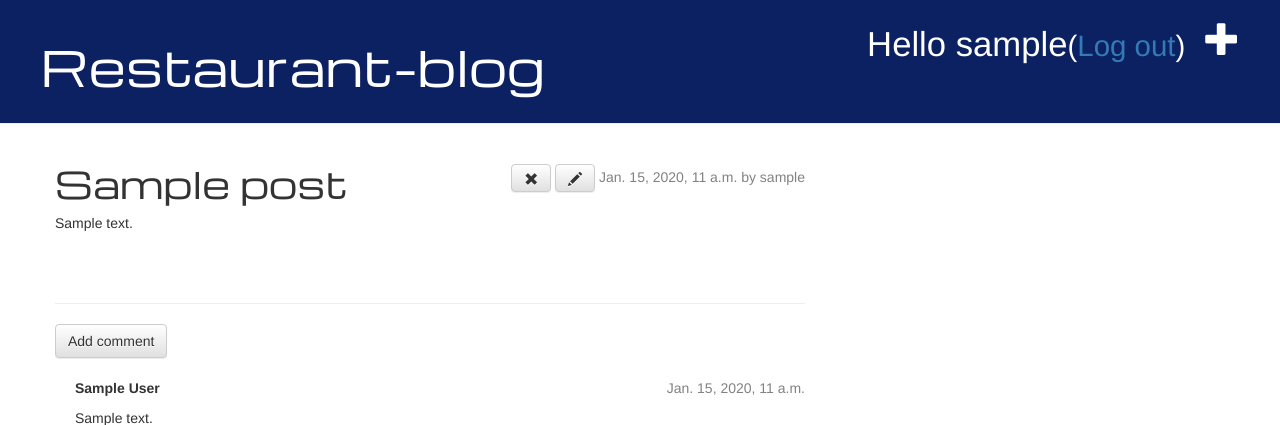
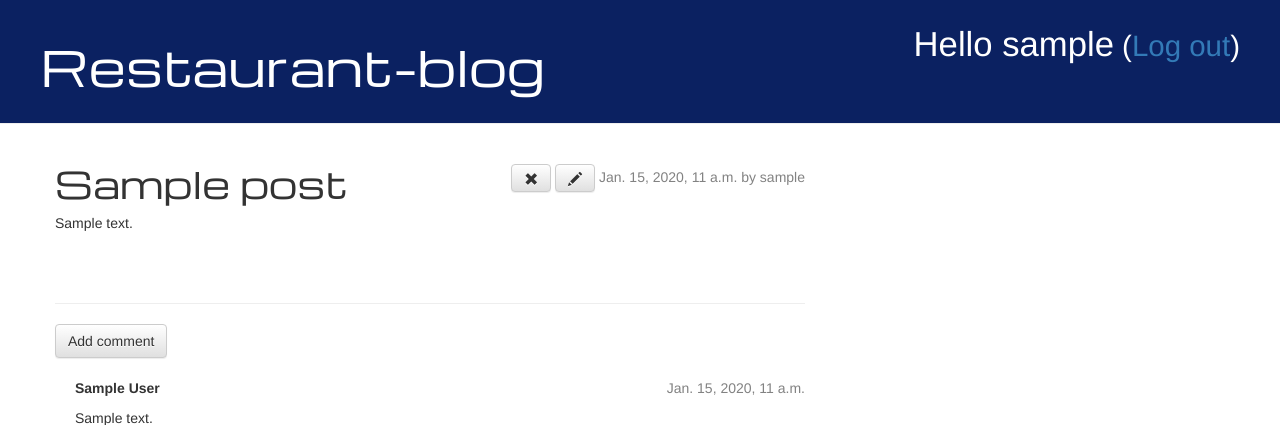
Before and after one commit to LucienBouletRoblin/my-first-restaurant-blog, a Django app: page /post/1/ in a window 1280 px wide. Shown: the top 425 px of the page. Run offline with Django 3.2, Linux system fonts and the light colour scheme; a user stored in the database is signed in; tables that the repository leaves empty hold one stand-in row (values such as "Sample post"); some libraries are stand-ins or nearby versions.

Commit message:
Commit 23

```diff
--- a/polls/templates/polls/base.html
+++ b/polls/templates/polls/base.html
@@ -14,8 +14,8 @@
 
         <div class="page-header">
             {% if user.is_authenticated %}
-                <a href="{% url 'post_new' %}" class="top-menu"><span class="glyphicon glyphicon-plus"></span></a>
-                <p class="top-menu">Hello {{ user.username }}<small>(<a href="{% url 'logout' %}">Log out</a>)</small></p>
+                <!--<a href="{% url 'post_new' %}" class="top-menu"><span class="glyphicon glyphicon-plus"></span></a> -->
+                <p class="top-menu">Hello {{ user.username }}<small> (<a href="{% url 'logout' %}">Log out</a>)</small></p>
             {% endif %}
             <h1><a href="{% url 'post_list' %}">Restaurant-blog</a></h1>
         </div>
```
